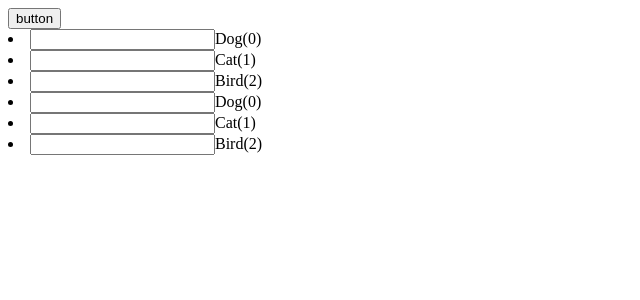
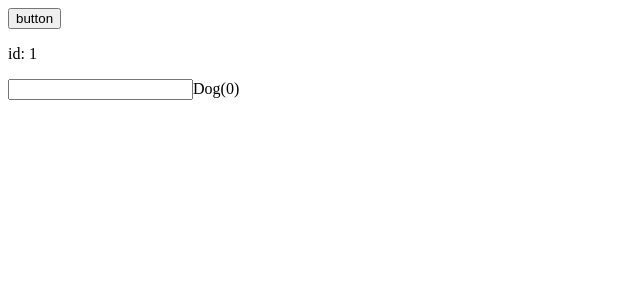
Before and after one commit to sawatch-fisherman/vuejs-2025-learning-log, a Vue app in the folder vuejs-2025-learning-log/: page / in a window 1280 px wide. Shown: the top 300 px of the page, without its empty margins (0-640 px from the left). Built offline with nearby package versions, Linux system fonts and the light colour scheme.

Commit message:
section-04-49

```diff
--- a/vuejs-2025-learning-log/src/App.vue
+++ b/vuejs-2025-learning-log/src/App.vue
@@ -4,10 +4,11 @@ const animals = ref([{ id: 1, name: 'Dog' }, { id: 2, name: 'Cat' }, { id: 3, na
 </script>
 <template>
   <button @click="animals.shift()">button</button>
-  <!-- 書き方その１ -->
-  <li v-for="(animal, index) in animals" :key="animal.id"><input type="text" />{{ animal.name }}({{ index }})
-  </li>
-  <!-- 書き方その２(Javascriptの分割代入みたいな書き方 -->
-  <li v-for="({ id, name }, index) in animals" :key="id"><input type="text" />{{ name }}({{ index }})
-  </li>
+  <!-- v-forとv-ifは混合して書かない！v-forを先に1行使用して定義する -->
+  <template v-for="({ id, name }, index) in animals" :key="id">
+    <template v-if="id === 1">
+      <p>id: {{ id }}</p>
+      <input type="text" />{{ name }}({{ index }})
+    </template>
+  </template>
 </template>
```
